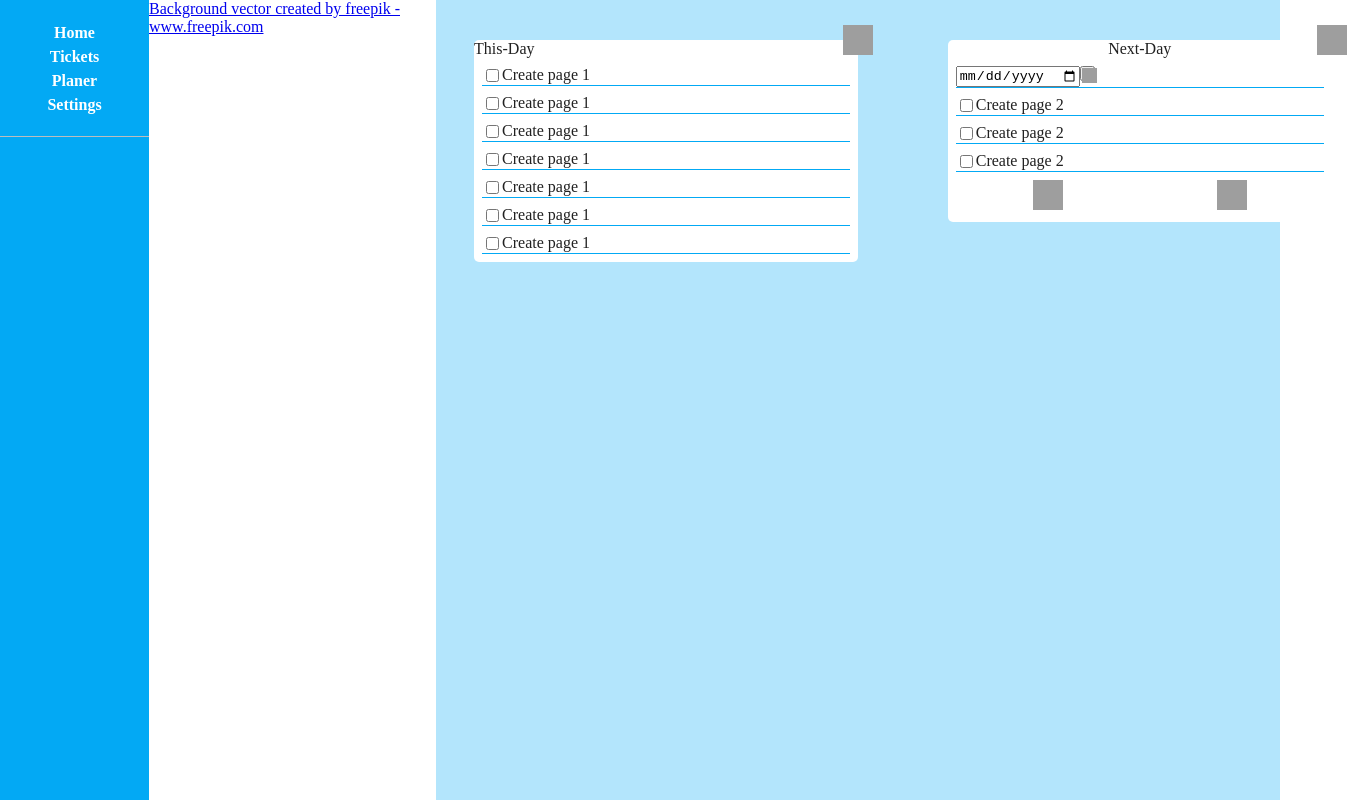
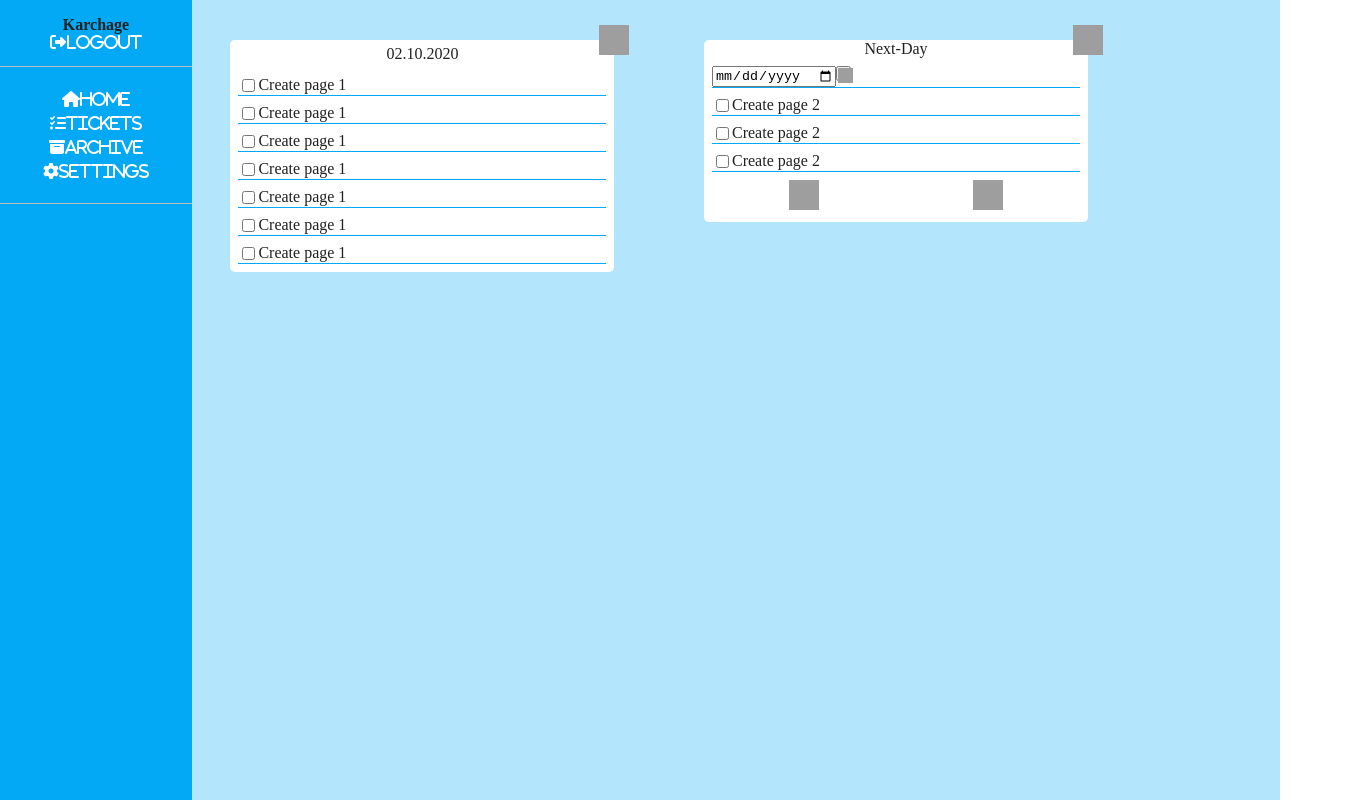
Before and after one commit to Karchage/todo-frontend, a plain HTML site: page cabs.html in a window 1280 px wide. Shown: the whole page, 1347 px wide, since content can reach past the window. Drawn offline with Linux system fonts and the light colour scheme; grey boxes are pictures that could not be loaded.

Commit message:
add img for menu in cab

```diff
--- a/Less/style.less
+++ b/Less/style.less
@@ -9,6 +9,25 @@ body{
     background-color: @primaryColor;
     width: 15%;
     height: 100vh;
+    .profile{
+        margin-top: 1rem;
+        border-bottom: 1px solid @dividerColor;
+        .profile-name{
+            text-align: center;
+            font-weight: 600;
+        }
+        a{
+            display: block;
+            text-align: center;
+            color:@textPrimaryColor;
+            text-decoration: none;
+            font-weight: bold;
+            margin-bottom: 1rem;
+            &:hover{
+                text-decoration: underline;
+            }
+        }
+    }
     .menu{
         margin-top: 1vh;
         border-bottom: 1px solid @dividerColor;
@@ -32,6 +51,10 @@ body{
             font-weight: bold;
         }
     }
+}
+.this-day-date{
+    text-align: center;
+    padding: 5px 0px;
 }
 .content{
     background-color: @lightPrimaryColor;
--- a/Less/stylemain.less
+++ b/Less/stylemain.less
@@ -33,7 +33,7 @@
 .sign-in-form{
     position: absolute;
     width: 100%;
-    opacity: 0;
+    opacity: 1;
     z-index: 2;
     transition: 1.3s;
 }
@@ -107,7 +107,7 @@
 }
 .form-container.sign-up-mode form.sign-up-form{
     z-index: 2;
-    opacity: 0;
+    opacity: 1;
 }
 .btn-change.sign-up-mode{
     background-color: #dadada;
--- a/cabs.html
+++ b/cabs.html
@@ -3,25 +3,29 @@
 <head>
     <meta charset="UTF-8">
     <meta name="viewport" content="width=device-width, initial-scale=1.0">
+    <script src="https://kit.fontawesome.com/c4ef0dd853.js" crossorigin="anonymous"></script>
     <link rel="stylesheet" href="Less/dist/style.css" >
     <title>MTD</title>
 </head>
 <body>
     <div class="left-panel">
+        <div class="profile">
+            <div class="profile-name">Karchage</div>
+            <a href="#" class="fas fa-sign-out-alt">logout</a>
+        </div>
         <nav class="menu">
             <ul>
-                <li><a href="#">Home</a></li>
-                <li><a href="#">Tickets</a></li>
-                <li><a href="#">Planer</a></li>
-                <li><a href="#">Settings</a></li>
+                <li><a href="#" class="fas fa-home">Home</a></li>
+                <li><a href="#" class="fas fa-tasks">Tickets</a></li>
+                <li><a href="#" class="fas fa-archive">Archive</a></li>
+                <li><a href="#" class="fas fa-cog">Settings</a></li>
             </ul>
         </nav>
     </div>
-    <a href='https://www.freepik.com/vectors/background'>Background vector created by freepik - www.freepik.com</a>
     <div class="content">
         <div class="this-day">
             <a class = "plus" href="#"><img src="https://img.icons8.com/cotton/64/000000/plus--v3.png"/></a>
-            <div>This-Day</div>
+            <div class="this-day-date">02.10.2020</div>
             <div class="card">
                 <input type="checkbox">
                 <div>Create page 1</div>
```
Also changed, not shown: index.html (+1 -4 lines), Less/dist/style.css, Less/dist/stylemain.css.
